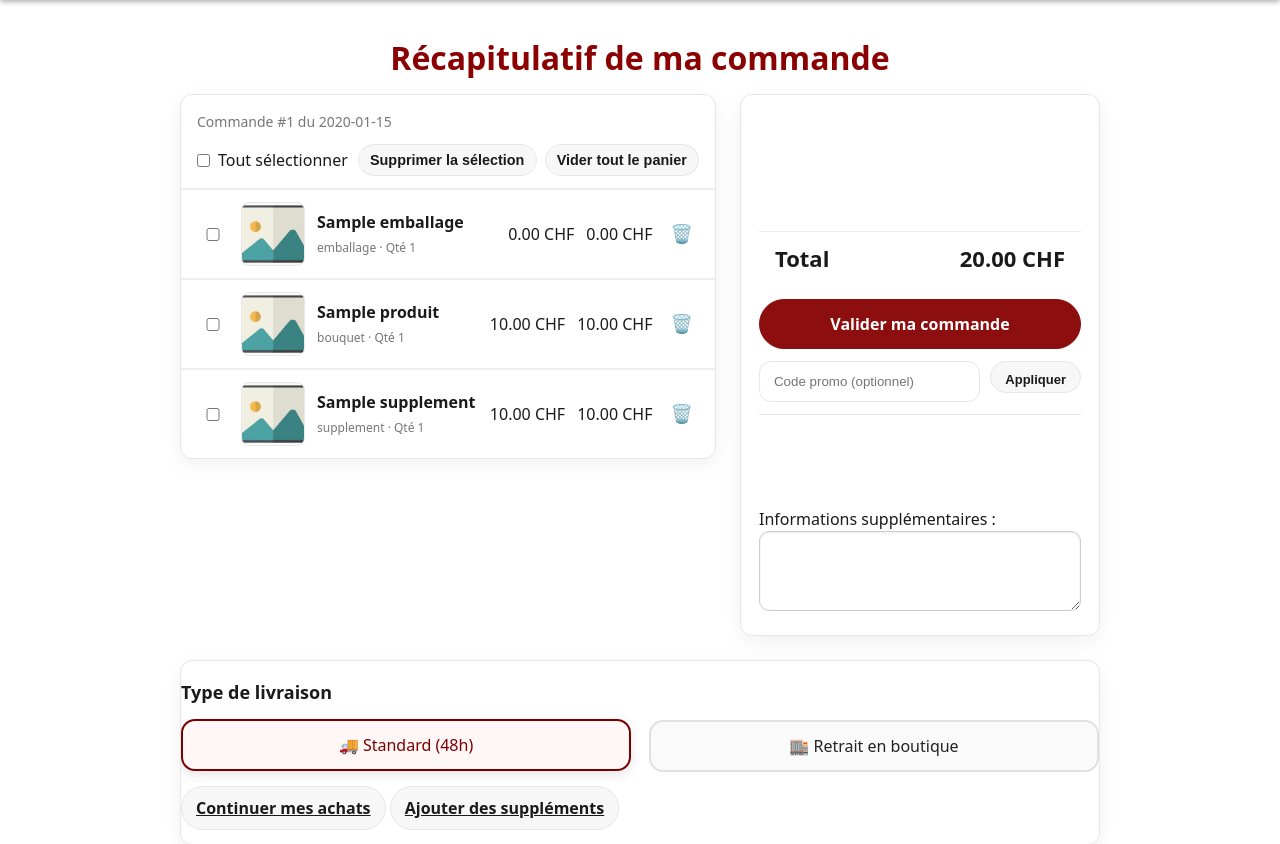
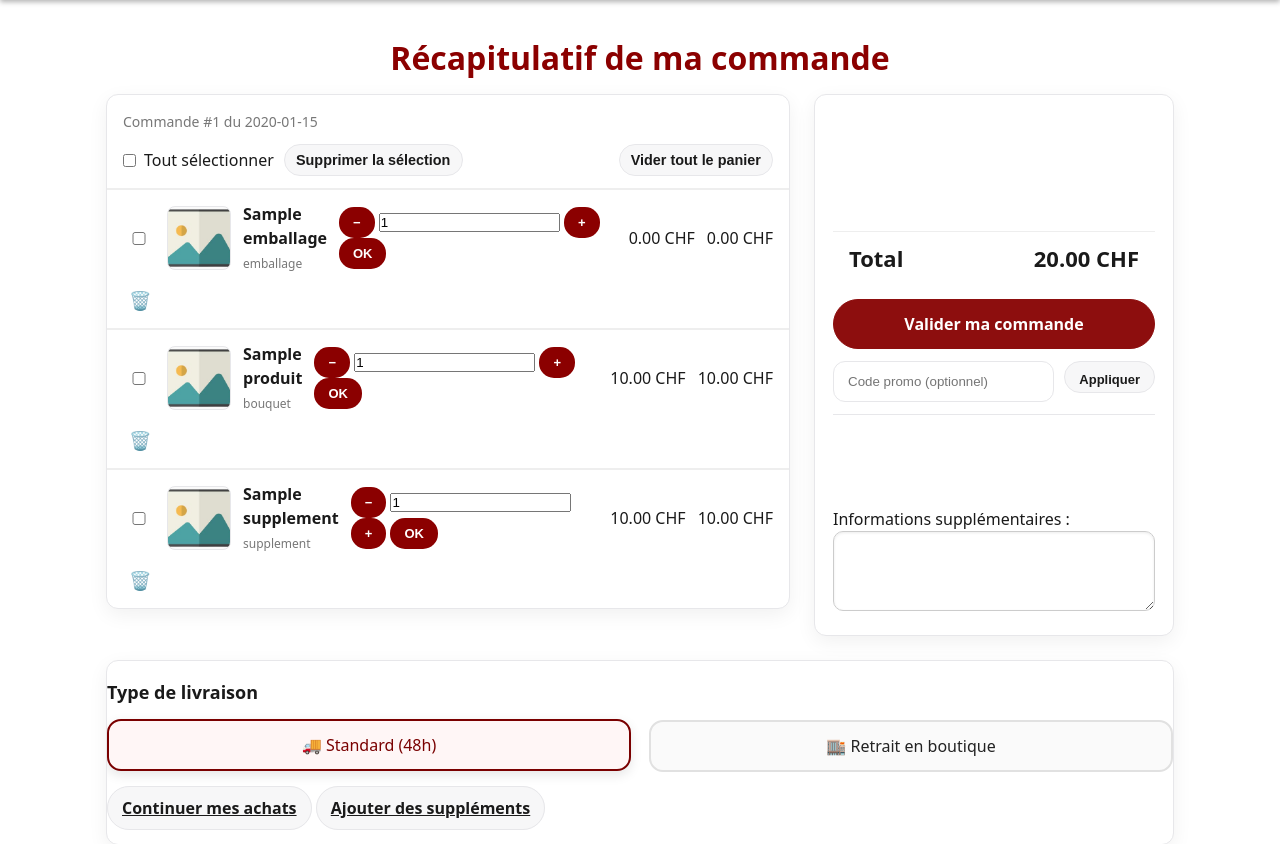
Before and after one commit to esig-ge/projet-2025-ama, a PHP site: page /commande.php in a window 1280 px wide. Shown: the part 72-916 px from the top of the page. Run offline with PHP 8.4, Linux system fonts and the light colour scheme; the visitor is signed in with stand-in values (Sample User, id 1); tables that the repository leaves empty hold one stand-in row (values such as "Sample post").

Commit message:
ajt de modification quantité dans la commande

```diff
--- a/site/pages/commande.php
+++ b/site/pages/commande.php
@@ -454,10 +454,26 @@ $total = $subtotal + $shipping;
                         <img class="cart-img" src="<?= htmlspecialchars($img) ?>" alt="">
                         <div class="cart-name">
                             <?= htmlspecialchars($L['NAME']) ?><br>
-                            <span class="item-sub"><?= htmlspecialchars($sub) ?> · Qté <?= $q ?></span>
+                            <span class="item-sub"><?= htmlspecialchars($sub) ?></span>
                         </div>
+
+                        <!-- QTÉ -->
+                        <form class="qty-form" method="post" action="<?= $BASE ?>commande.php">
+                            <input type="hidden" name="action" value="set_qty">
+                            <input type="hidden" name="com_id"  value="<?= $comId ?>">
+                            <input type="hidden" name="item_id" value="<?= $id ?>">
+                            <input type="hidden" name="kind"    value="<?= htmlspecialchars($kind, ENT_QUOTES) ?>">
+
+                            <button type="button" class="qty-step" data-step="-1" aria-label="Diminuer">−</button>
+                            <input class="qty-input" type="number" name="qty" min="1" value="<?= $q ?>">
+                            <button type="button" class="qty-step" data-step="1" aria-label="Augmenter">+</button>
+
+                            <button type="submit">OK</button>
+                        </form>
+
                         <div class="cart-unit"><?= number_format($pu, 2, '.', ' ') ?> CHF</div>
                         <div class="cart-total"><?= number_format($lt, 2, '.', ' ') ?> CHF</div>
+
                         <form class="trash-form" method="post" action="<?= $BASE ?>commande.php" onsubmit="return confirm('Supprimer cet article ?');">
                             <input type="hidden" name="action" value="del">
                             <input type="hidden" name="com_id"  value="<?= $comId ?>">
@@ -466,6 +482,7 @@ $total = $subtotal + $shipping;
                             <button class="trash-btn" aria-label="Supprimer cet article">🗑️</button>
                         </form>
                     </div>
+
                 <?php endforeach; ?>
             <?php endif; ?>
         </section>
--- a/site/pages/css/squeletteIndex.css
+++ b/site/pages/css/squeletteIndex.css
@@ -153,8 +153,9 @@ h1{
     align-items: center;
     gap: 30px;
 }
-.btn-retour-admin{
+.btn-retour-admin a{
     display: flex;
     color: #5e0808;
     font-weight: bold;
+    justify-items: right;
 }
```
